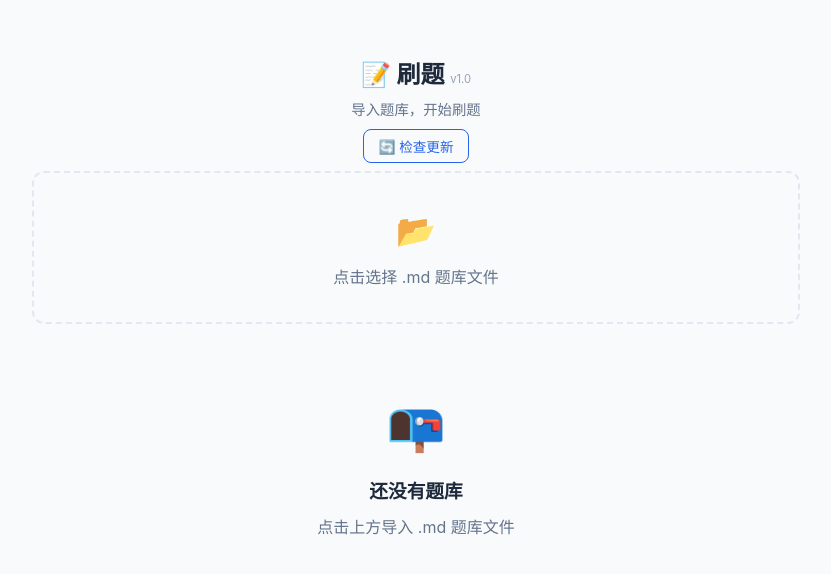
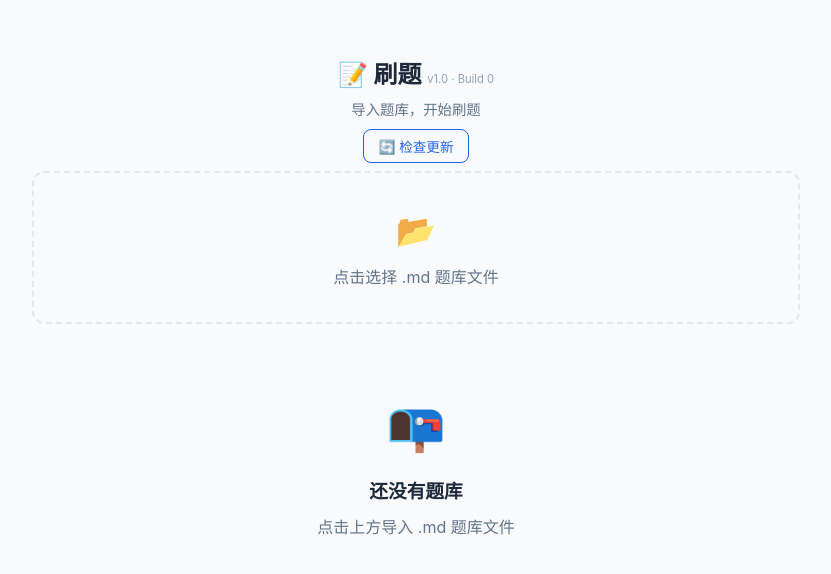
Before and after one commit to Cheakerion/shauti-app, a React (Vite) app: page /#/ in a window 1280 px wide. Shown: the top 574 px of the page, without its empty margins (224-1055 px from the left). Built offline with nearby package versions, Linux system fonts and the light colour scheme.

Commit message:
v1.76: Build1

```diff
--- a/src/pages/Home.tsx
+++ b/src/pages/Home.tsx
@@ -170,7 +170,7 @@ export default function Home() {
       )}
 
       <div className="home-header">
-        <h1>📝 刷题 <span style={{ fontSize: '0.7rem', color: '#94a3b8', fontWeight: 400 }}>v{localStorage.getItem('quiz_app_ver') || '1.0'}</span></h1>
+        <h1>📝 刷题 <span style={{ fontSize: '0.7rem', color: '#94a3b8', fontWeight: 400 }}>v{localStorage.getItem('quiz_app_ver') || '1.0'} · Build {localStorage.getItem('quiz_latest_build') || '0'}</span></h1>
         <p>导入题库，开始刷题</p>
         <button className="btn btn-sm btn-outline mt-8" onClick={checkUpdate}>🔄 检查更新</button>
       </div>
--- a/version.json
+++ b/version.json
@@ -1 +1 @@
-{"version":"1.75","notes":"测试更新"}}
+{"version":"1.76","build":1,"notes":"Build计数v1"}}
```
Also changed, not shown: 1 other file (tests, documents, lock files or other folders).
